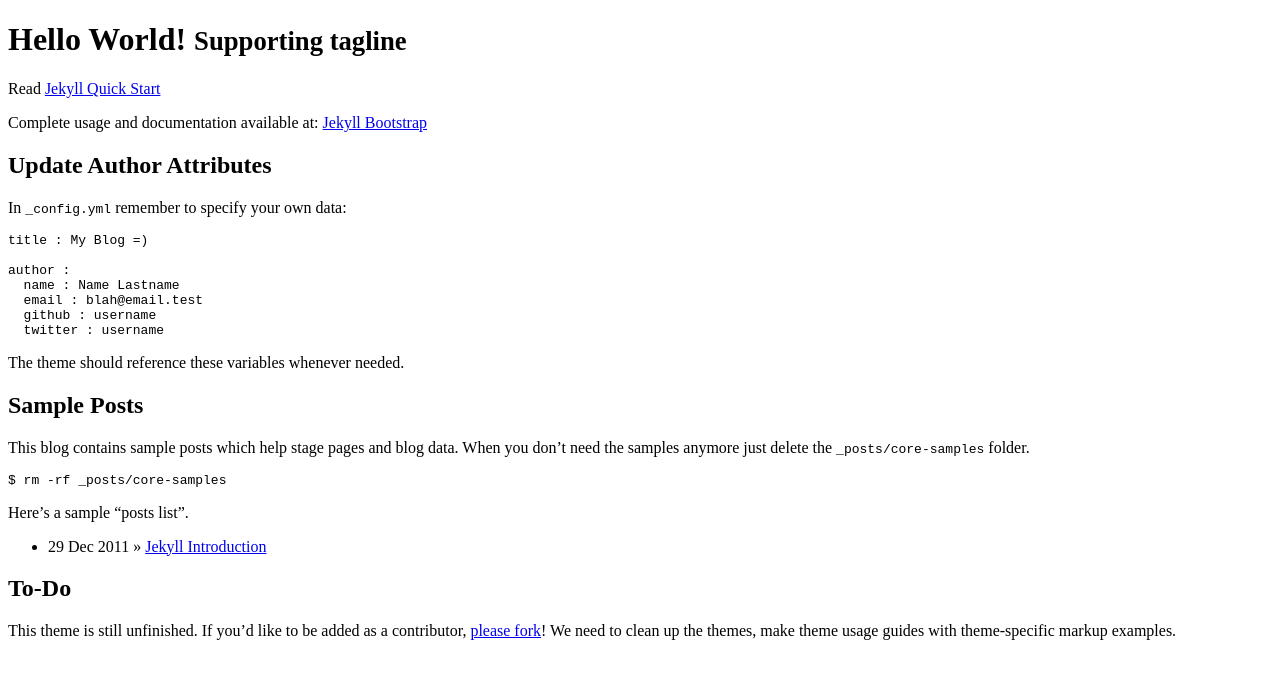
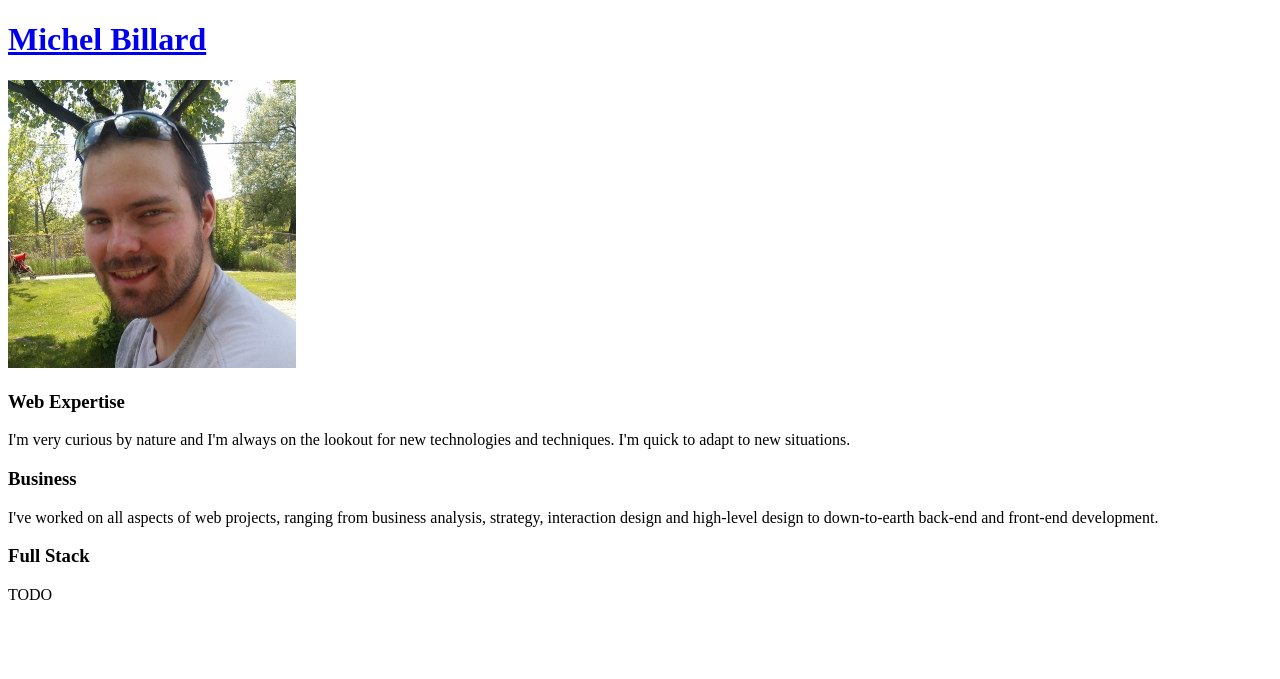
Before and after one commit to mbillard/mbillard.github.io, a Jekyll site: the page built from index.html, in a window 1280 px wide. Shown: the top 679 px of the page. Built offline with Jekyll 4.4.1, drawn with Linux system fonts in a browser that asks for light colours.

Commit message:
The flathead theme now can be configured partially in the _config.yml file.

```diff
--- a/_config.yml
+++ b/_config.yml
@@ -9,14 +9,15 @@ pygments: true
 # Themes are encouraged to use these universal variables
 # so be sure to set them if your theme uses them.
 #
-title : Michel Billard
+title: Michel Billard
 # tagline: Site Tagline
-author :
-  name : Michel Billard
-  # email : blah@email.test
-  # github : username
-  twitter : gogosse
-  # feedburner : feedname
+author:
+  name: Michel Billard
+  # email: blah@email.test
+  # github: username
+  twitter: gogosse
+  linkedin: mbillard
+  # feedburner: feedname
 
 # The production_url is only used when full-domain names are needed
 # such as sitemap.txt
@@ -26,12 +27,20 @@ author :
 # Else if you are pushing to username.github.io, replace with your username.
 # Finally if you are pushing to a GitHub project page, include the project name at the end.
 #
-production_url : http://mbillard.github.io
+production_url: http://mbillard.github.io
+
+# Theme specific variables, switches, etc.
+#
+theme:
+  flathead:
+    header:
+      avatar_image_path: images/michel-billard-4.jpg
+      links: ['twitter', 'linkedin']
 
 # All Jekyll-Bootstrap specific configurations are namespaced into this hash
 #
-JB :
-  version : 0.3.0
+JB:
+  version: 0.3.0
 
   # All links will be namespaced by BASE_PATH if defined.
   # Links in your website should always be prefixed with {{BASE_PATH}}
@@ -55,7 +64,7 @@ JB :
   #   - Only the following values are falsy: ["", null, false]
   #   - When setting BASE_PATH it must be a valid url.
   #     This means always setting the protocol (http|https) or prefixing with "/"
-  BASE_PATH : false
+  BASE_PATH: false
 
   # By default, the asset_path is automatically defined relative to BASE_PATH plus the enabled theme.
   # ex: [BASE_PATH]/assets/themes/[THEME-NAME]
@@ -65,31 +74,31 @@ JB :
   #   http://s3.amazonaws.com/yoursite/themes/watermelon
   #   /assets
   #
-  ASSET_PATH : false
+  ASSET_PATH: false
 
   # These paths are to the main pages Jekyll-Bootstrap ships with.
   # Some JB helpers refer to these paths; change them here if needed.
   #
   archive_path: /archive.html
-  categories_path : /categories.html
-  tags_path : /tags.html
-  atom_path : /atom.xml
-  rss_path : /rss.xml
+  categories_path: /categories.html
+  tags_path: /tags.html
+  atom_path: /atom.xml
+  rss_path: /rss.xml
 
   # Settings for comments helper
   # Set 'provider' to the comment provider you want to use.
   # Set 'provider' to false to turn commenting off globally.
   #
-  comments :
-    provider : false #disqus
-    disqus :
-      short_name : jekyllbootstrap
-    livefyre :
-      site_id : 123
-    intensedebate :
-      account : 123abc
-    facebook :
-      appid : 123
+  comments:
+    provider: false #disqus
+    disqus:
+      short_name: jekyllbootstrap
+    livefyre:
+      site_id: 123
+    intensedebate:
+      account: 123abc
+    facebook:
+      appid: 123
       num_posts: 5
       width: 580
       colorscheme: light
@@ -98,28 +107,28 @@ JB :
   # Set 'provider' to the analytics provider you want to use.
   # Set 'provider' to false to turn analytics off globally.
   #
-  analytics :
-    provider : google
-    google :
-        tracking_id : 'UA-1804335-1'
-    getclicky :
-      site_id :
-    mixpanel :
-        token : '_MIXPANEL_TOKEN_'
+  analytics:
+    provider: google
+    google:
+        tracking_id: 'UA-1804335-1'
+    getclicky:
+      site_id:
+    mixpanel:
+        token: '_MIXPANEL_TOKEN_'
 
   # Settings for sharing helper.
   # Sharing is for things like tweet, plusone, like, reddit buttons etc.
   # Set 'provider' to the sharing provider you want to use.
   # Set 'provider' to false to turn sharing off globally.
   #
-  sharing :
-    provider : false
+  sharing:
+    provider: false
 
   # Settings for all other include helpers can be defined by creating
   # a hash with key named for the given helper. ex:
   #
-  #   pages_list :
-  #     provider : "custom"
+  #   pages_list:
+  #     provider: "custom"
   #
   # Setting any helper's provider to 'custom' will bypass the helper code
   # and include your custom code. Your custom file must be defined at:
--- a/_includes/custom/head.html
+++ b/_includes/custom/head.html
@@ -1,6 +1,6 @@
 <!--Fonts from Google"s Web font directory at http://google.com/webfonts -->
 <!-- <link href='http://fonts.googleapis.com/css?family=Quicksand:300,400' rel='stylesheet' type='text/css'> -->
-<link href='http://fonts.googleapis.com/css?family=Permanent+Marker' rel='stylesheet' type='text/css'>
+<!-- <link href='http://fonts.googleapis.com/css?family=Permanent+Marker' rel='stylesheet' type='text/css'> -->
 <!-- <link href='http://fonts.googleapis.com/css?family=Delius' rel='stylesheet' type='text/css'> -->
 <!-- <link href="http://fonts.googleapis.com/css?family=Roboto+Slab:700" rel="stylesheet" type="text/css"> -->
 <link href='http://fonts.googleapis.com/css?family=Rochester' rel='stylesheet' type='text/css'>
--- a/_includes/themes/flathead/default.html
+++ b/_includes/themes/flathead/default.html
@@ -1,8 +1,12 @@
 <!DOCTYPE html>
   <head>
     <meta charset="utf-8">
-    <title>{{ page.title }}</title>
+    <title>{% if page.title %}{{ page.title }} // {% endif %}{{ site.title }}</title>
     {% if page.description %}<meta name="description" content="{{ page.description }}">{% endif %}
+    {% capture description %}{% if page.description %}{{ page.description }}{% else %}{{ content | raw_content }}{% endif %}{% endcapture %}
+    <meta name="description" content="{{ description | strip_html | condense_spaces | truncate:150 }}">
+    {% if page.keywords %}<meta name="keywords" content="{{ page.keywords }}">{% endif %}
+
     <meta name="author" content="{{ site.author.name }}">
 
     <!-- Enable responsive viewport -->
@@ -30,7 +34,7 @@
   <body>
     <header id="main-header">
       <div class="container">
-        <!-- {% include header.html %} -->
+        {% include themes/flathead/partials/header.html %}
       </div>
     </header>
     <div id="main">
--- /dev/null
+++ b/_includes/themes/flathead/partials/header.html
@@ -0,0 +1,28 @@
+<h1>
+  {% if page.url == "/index.html" %}
+    {{ site.title }}
+  {% else %}
+    <a href="{{ root_url }}/">{{ site.title }}</a>
+  {% endif %}
+</h1>
+{% if site.tagline %}
+  <h2>{{ site.tagline }}</h2>
+{% endif %}
+{% if page.url == "/index.html" %}
+  <img src="{{site.theme.flathead.header.avatar_image_path}}" class="img-circle picture" />
+{% else %}
+  <a href="{{ root_url }}/"><img src="{{site.theme.flathead.header.avatar_image_path}}" class="img-circle picture" /></a>
+{% endif %}
+
+<div class="row links">
+  <div class="span12">
+    {% for link in site.theme.flathead.header.links %}
+      {% if link == 'twitter' %}
+        <a class="btn" href="https://twitter.com/{{ site.author.twitter }}" title="My Twitter feed"><i class="icon-twitter"></i></a>
+      {% else if link == 'linkedin' %}
+        <a class="btn" href="http://www.linkedin.com/in/{{ site.author.linkedin }}" title="My LinkedIn profile"><i class="icon-linkedin"></i></a>
+      {% endif %}
+      {% comment %} TODO: Add more supported links {% endcomment %}
+    {% endfor %}
+  </div>
+</div>
--- /dev/null
+++ b/_layouts/blank.html
@@ -0,0 +1,4 @@
+---
+layout: default
+---
+{{ content }}
--- /dev/null
+++ b/index.html
@@ -0,0 +1,36 @@
+---
+layout: blank
+---
+
+<section class="content-section">
+  <div class="container">
+    <div class="row">
+      <div class="span4">
+        <div class="tile">
+          <i class="icon-globe tile-icon big-icon"></i>
+
+          <h3 class="tile-title">Web Expertise</h3>
+          <p>I'm very curious by nature and I'm always on the lookout for new technologies and techniques. I'm quick to adapt to new situations.</p>
+        </div>
+      </div>
+
+      <div class="span4">
+        <div class="tile">
+          <i class="icon-lightbulb tile-icon big-icon"></i>
+
+          <h3 class="tile-title">Business</h3>
+          <p>I've worked on all aspects of web projects, ranging from business analysis, strategy, interaction design and high-level design to down-to-earth back-end and front-end development.</p>
+        </div>
+      </div>
+
+      <div class="span4">
+        <div class="tile">
+          <i class="icon-signal tile-icon big-icon"></i>
+
+          <h3 class="tile-title">Full Stack</h3>
+          <p>TODO</p>
+        </div>
+      </div>
+    </div>
+  </div>
+</div>
--- a/index.md
+++ /dev/null
@@ -1,44 +0,0 @@
----
-layout: page
-title: Hello World!
-tagline: Supporting tagline
----
-{% include JB/setup %}
-
-Read [Jekyll Quick Start](http://jekyllbootstrap.com/usage/jekyll-quick-start.html)
-
-Complete usage and documentation available at: [Jekyll Bootstrap](http://jekyllbootstrap.com)
-
-## Update Author Attributes
-
-In `_config.yml` remember to specify your own data:
-
-    title : My Blog =)
-
-    author :
-      name : Name Lastname
-      email : blah@email.test
-      github : username
-      twitter : username
-
-The theme should reference these variables whenever needed.
-
-## Sample Posts
-
-This blog contains sample posts which help stage pages and blog data.
-When you don't need the samples anymore just delete the `_posts/core-samples` folder.
-
-    $ rm -rf _posts/core-samples
-
-Here's a sample "posts list".
-
-<ul class="posts">
-  {% for post in site.posts %}
-    <li><span>{{ post.date | date_to_string }}</span> &raquo; <a href="{{ BASE_PATH }}{{ post.url }}">{{ post.title }}</a></li>
-  {% endfor %}
-</ul>
-
-## To-Do
-
-This theme is still unfinished. If you'd like to be added as a contributor, [please fork](http://github.com/plusjade/jekyll-bootstrap)!
-We need to clean up the themes, make theme usage guides with theme-specific markup examples.
```
Also changed, not shown: images/michel-billard-2.jpg (added), images/michel-billard-3.jpg (added), images/michel-billard-4.jpg (added), images/michel-billard-5.jpg (added), images/michel-billard-6.jpg (added), images/michel-billard.jpg (added), 1 other file.
